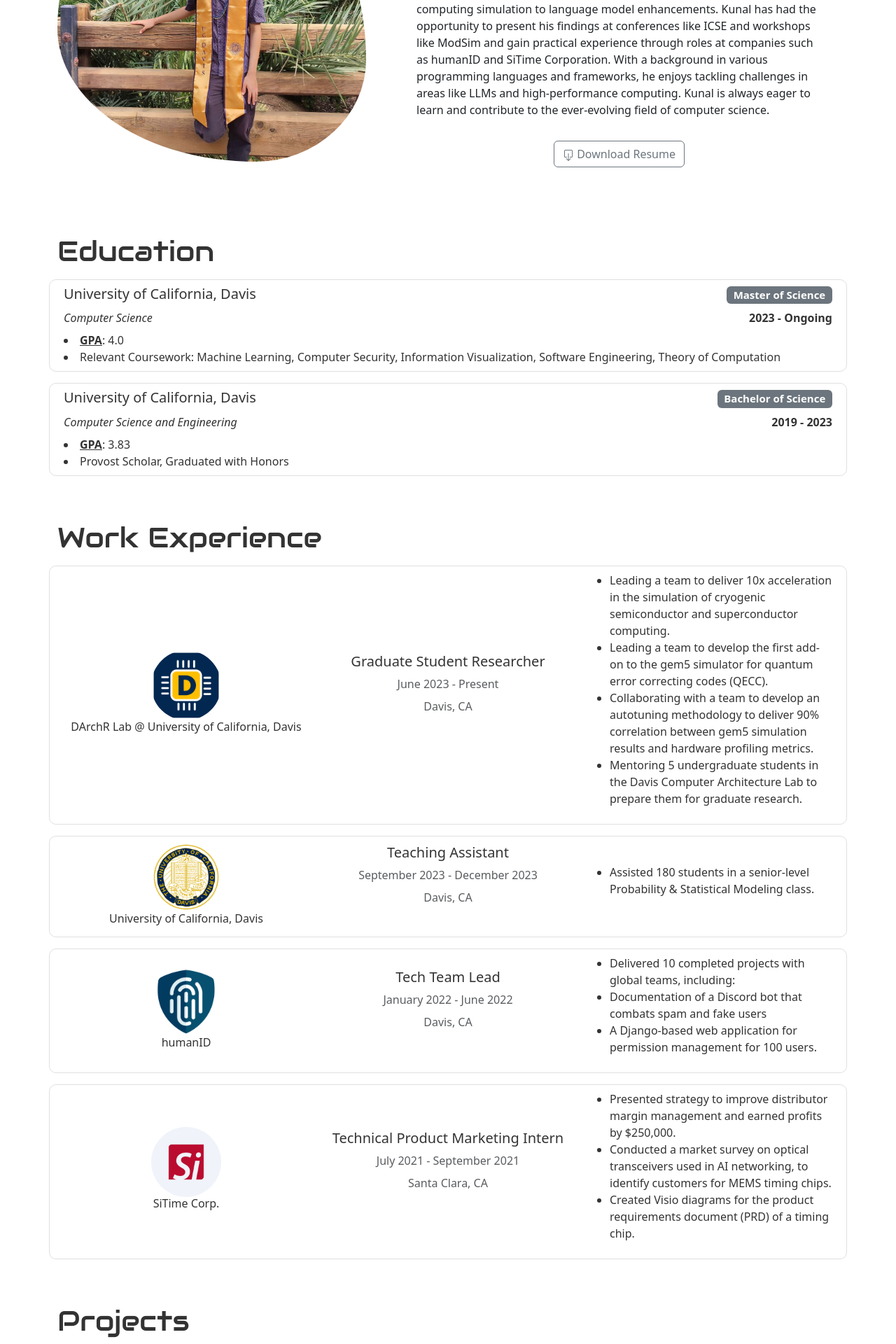
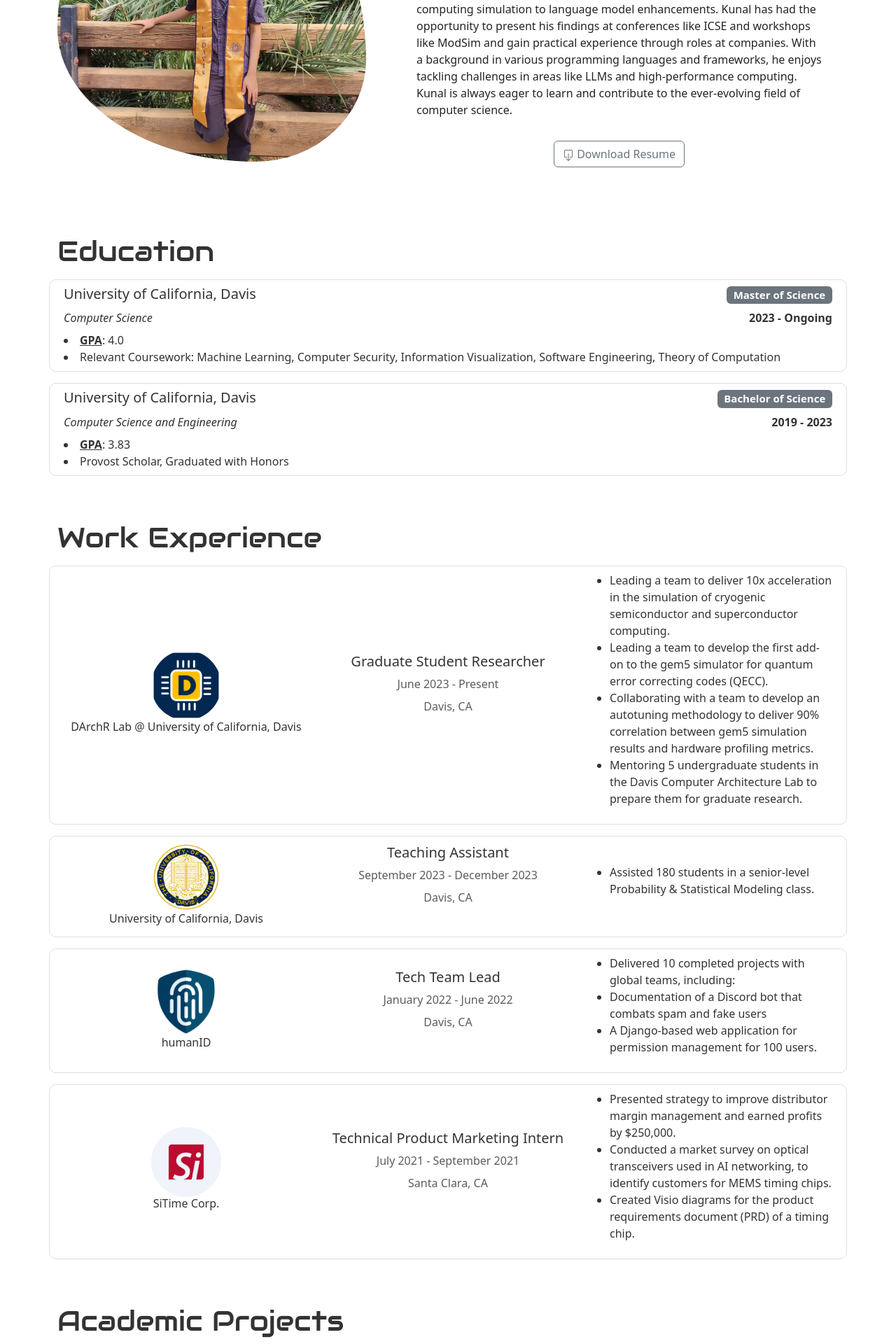
Before and after one commit to kunpai/my-website, a Next.js app: page / in a window 1280 px wide. Shown: the part 340-2260 px from the top of the page at 70% size. Built offline with nearby package versions, Linux system fonts and the light colour scheme.

Commit message:
More changes

```diff
--- a/pages/index.js
+++ b/pages/index.js
@@ -55,7 +55,7 @@ export default function Home() {
           <Experience jsonExperiences={workExperience} title={"Work Experience"} isExperience />
         </Row>
         <Row>
-          <Experience jsonExperiences={projects} title={"Projects"} />
+          <Experience jsonExperiences={projects} title={"Academic Projects"} />
         </Row>
         <Row>
           <div className="mt-5">
--- a/website.config.json
+++ b/website.config.json
@@ -2,7 +2,7 @@
     "email": "pai.kunal05+contact@gmail.com",
     "name": "Kunal Pai",
     "image": "/images/kunal.jpeg",
-    "intro": "Kunal Pai is a computer scientist currently pursuing his M.S. at UC Davis, where he contributes to research at the DArchR Lab. His work focuses on computer architecture, machine learning, and software engineering, with projects ranging from superconductors and cryogenic semiconductor computing simulation to language model enhancements. Kunal has had the opportunity to present his findings at conferences like ICSE and workshops like ModSim and gain practical experience through roles at companies such as humanID and SiTime Corporation. With a background in various programming languages and frameworks, he enjoys tackling challenges in areas like LLMs and high-performance computing. Kunal is always eager to learn and contribute to the ever-evolving field of computer science.",
+    "intro": "Kunal Pai is a computer scientist currently pursuing his M.S. at UC Davis, where he contributes to research at the DArchR Lab. His work focuses on computer architecture, machine learning, and software engineering, with projects ranging from superconductors and cryogenic semiconductor computing simulation to language model enhancements. Kunal has had the opportunity to present his findings at conferences like ICSE and workshops like ModSim and gain practical experience through roles at companies. With a background in various programming languages and frameworks, he enjoys tackling challenges in areas like LLMs and high-performance computing. Kunal is always eager to learn and contribute to the ever-evolving field of computer science.",
     "resume": "/resume2024.pdf",
     "footerLinks": {
         "Google Scholar": "https://scholar.google.com/citations?hl=en&user=-0ZTuE4AAAAJ",
```
Also changed, not shown: 2 other files (tests, documents, lock files or other folders).
